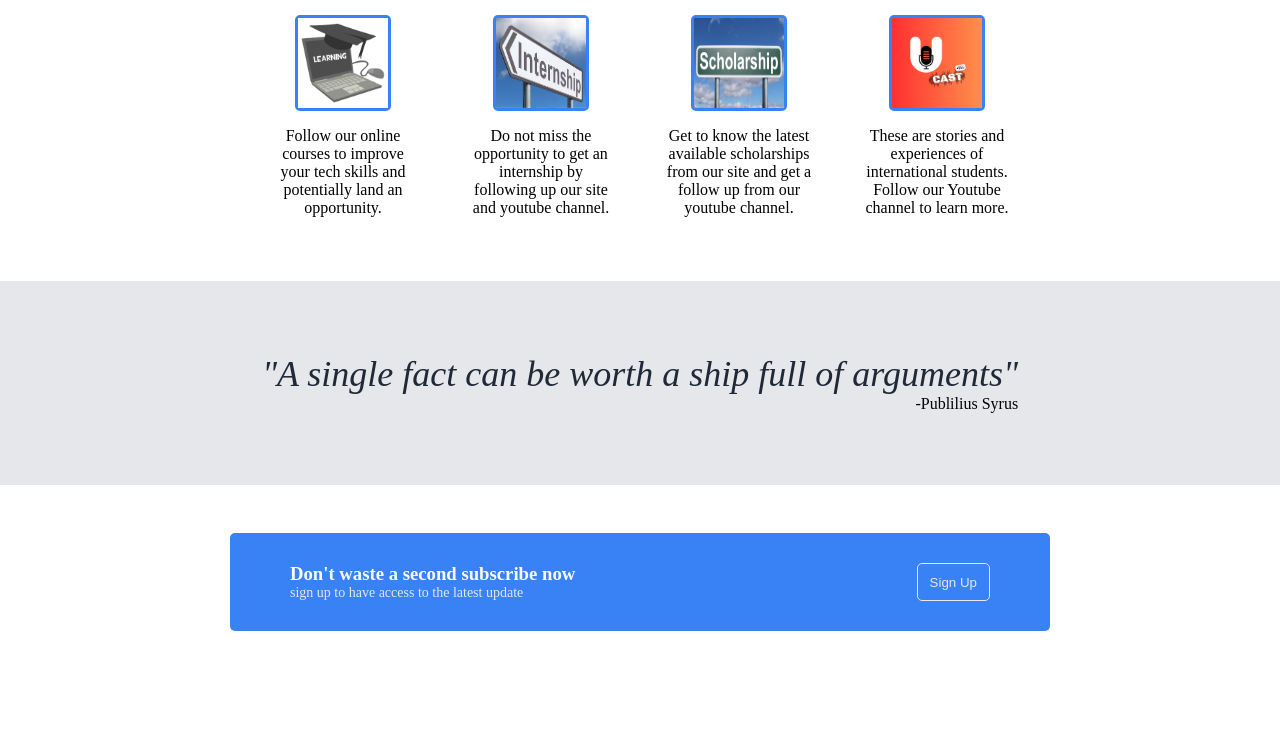
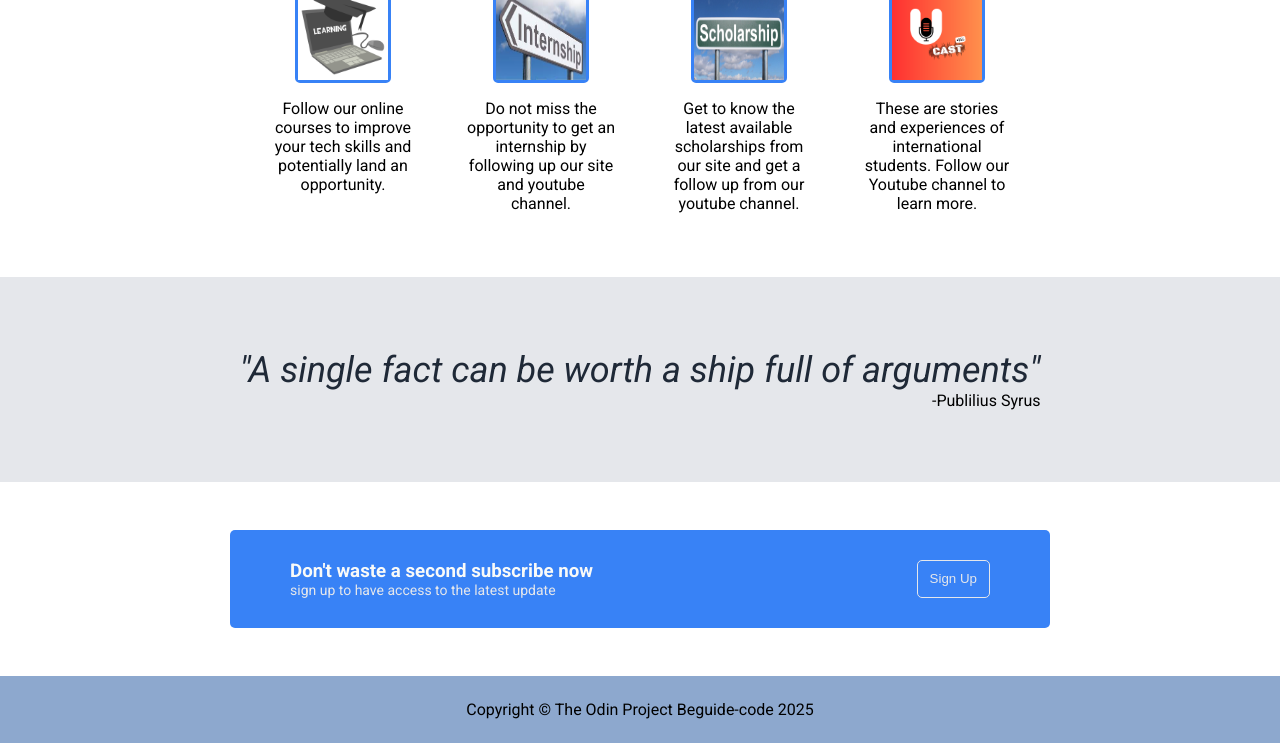
Before and after one commit to Beguide-code/landing-page, a plain HTML site: page index.html in a window 1280 px wide. Shown: the part 488-1231 px from the top of the page. Before the commit the page ends 1119 px from the top, so only its background shows below. Drawn offline with Linux system fonts and the light colour scheme.

Commit message:
Footer and others
fix button
fix font-family
fix footer

```diff
--- a/index.html
+++ b/index.html
@@ -6,6 +6,9 @@
     <meta name="viewport" content="width=device-width, initial-scale=1.0">
     <title>BEGUIDE-ACADEMY</title>
     <link rel="stylesheet" href="style.css">
+    <style>
+
+    </style>
 </head>
 
 <body>
@@ -66,7 +69,7 @@
             <button>Sign Up</button>
         </div>
     </div>
-    <div class="footer"></div>
+    <div class="footer">Copyright &copy; The Odin Project Beguide-code 2025</div>
 
 
 </body>
--- a/style.css
+++ b/style.css
@@ -1,5 +1,7 @@
+@import url('https://fonts.googleapis.com/css2?family=Roboto:ital,wght@0,100..900;1,100..900&display=swap');
 body{
     margin: 0;
+    font-family:'Roboto',sans-serif ;
 }
 .header{
     background-color: rgba(28, 82, 158, 0.5);
@@ -20,6 +22,7 @@ li{
 }
 button{
     cursor: pointer;
+    height: 38px;
 }
 .menu{
     display: flex;
@@ -45,7 +48,8 @@ h1{
     font-size: 48px;
     max-width: 300px;
     font-weight: 900;
-    color: black
+    color: black;
+    margin: 0px;
 }
 .hero div p{
     font-size: 18px;
@@ -131,8 +135,15 @@ h3{
     padding: 5px 12px;
     color:#E5E7EB;
     border: 1px solid #E5E7EB ;
+
 }
 .parent-call{
     display: flex;
     justify-content: center;
+    margin-bottom: 48px;
 }
+.footer{
+   text-align: center;
+    background-color: rgba(28, 82, 158, 0.5);
+    padding: 24px;
+}
```
